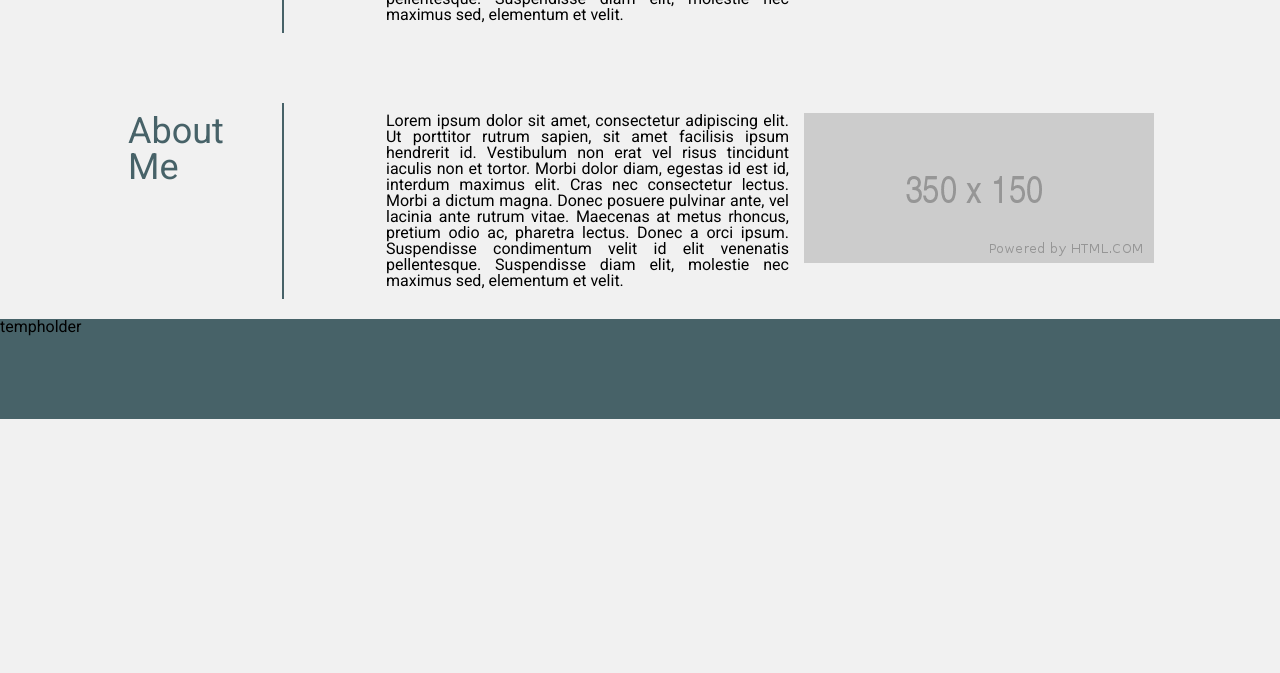
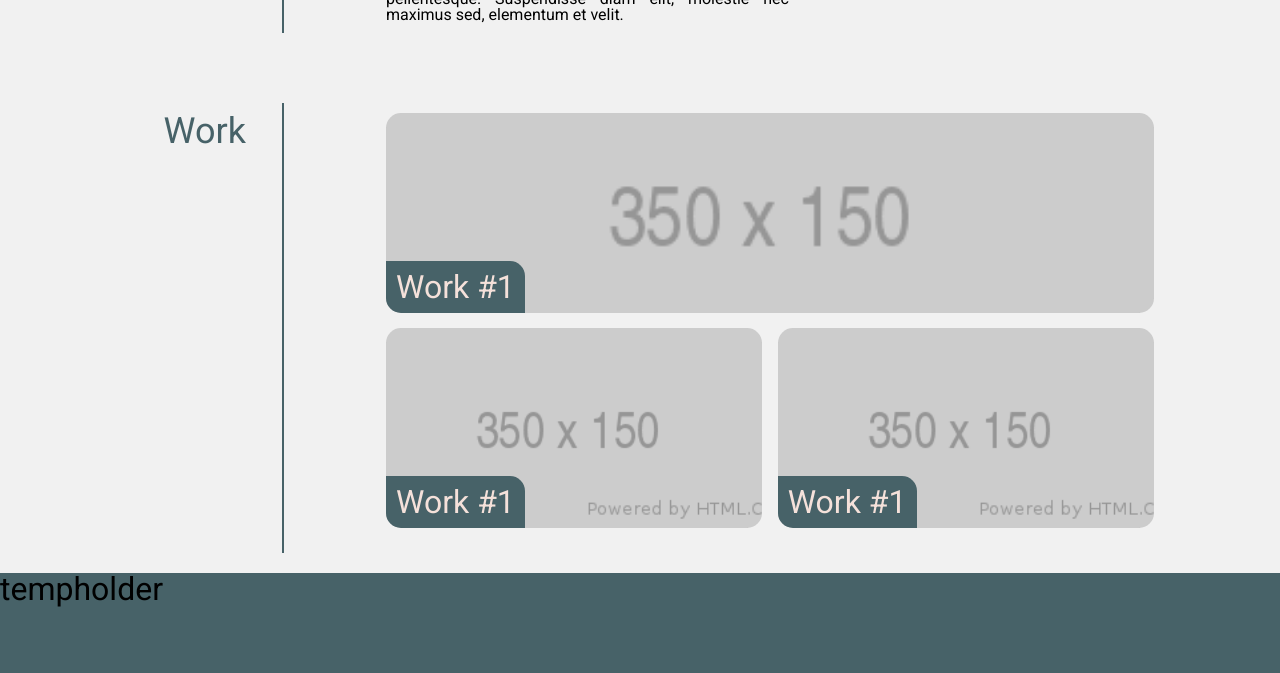
Before and after one commit to carmart7/project-portfolio, a plain HTML site: page index.html in a window 1280 px wide. Shown: the part 737-1410 px from the top of the page. Before the commit the page ends 1156 px from the top, so only its background shows below. Drawn offline with Linux system fonts and the light colour scheme.

Commit message:
style and format work section

```diff
--- a/assets/styles/style.css
+++ b/assets/styles/style.css
@@ -1,15 +1,31 @@
+/* Variables */
+
 :root {
     --light-background-color: #f1f1f1;
     --dark-background-color: #476268;
     --text-light: #f5e1da;
     --side-padding: 10%;
+    --border-color: #40a798;
 }
+
+/* Universal */
 
 body {
     background-color: var(--light-background-color);
     box-sizing: border-box;
     font-family: 'Roboto', sans-serif;
 }
+
+h2 {
+    color: var(--dark-background-color);
+    font-size: 225%;
+}
+
+h3 {
+    font-size: 200%;
+}
+
+/* Header */
 
 header {
     background-color: var(--dark-background-color);
@@ -38,6 +54,8 @@ a {
     cursor: pointer;
 }
 
+/* Large Image at the top of page */
+
 #image-holder {
     position: relative;
     width: 100%;
@@ -46,8 +64,8 @@ a {
     background-position: center;
     background-size: cover;
     background-repeat: no-repeat;
-    border-top: black solid 2px;
-    border-bottom: black solid 2px;
+    border-top: var(--border-color) solid 2px;
+    border-bottom: var(--border-color) solid 2px;
 
 }
 
@@ -60,7 +78,11 @@ a {
     border-top-left-radius: 15px;
     border-bottom-left-radius: 15px;
     margin-bottom: 10px;
+    border: var(--border-color) solid 2px;
+    border-right: none;
 }
+
+/* Main */
 
 section {
     padding-top: 50px;
@@ -75,6 +97,7 @@ section {
     margin-right: 10%;
     padding-top: 10px;
     margin-bottom: 20px;
+    text-align: center;
 }
 
 .right-holder {
@@ -82,19 +105,62 @@ section {
     padding-top: 10px;
     padding-bottom: 10px;
     margin-bottom: 20px;
-    position: relative;
+}
+
+/* About Section */
+
+#about .right-holder {
     text-align: justify;
 }
 
-.right-holder img {
+#about .right-holder img {
     float: right;
     padding-left: 15px;
 }
+/* Work Section*/
+#work .right-holder {
+    display: flex;
+    flex-wrap: wrap;
+    flex-direction: row;
+    justify-content: space-between;
+}
 
-h2 {
-    color: var(--dark-background-color);
-    font-size: 225%;
+.major-work, .minor-work {
+    border-radius: 20px;
+    margin-bottom: 15px;
+    height: 200px;
+    background-color: black;
+    position: relative;
+
 }
+
+.major-work {
+    width: 100%;
+}
+
+.minor-work {
+    width: 49%;
+}
+
+.work-name {
+    position: absolute;
+    bottom: 0;
+    left: 0;
+    background-color: var(--dark-background-color);
+    border-bottom-left-radius: 15px;
+    border-top-right-radius: 15px;
+    padding: 10px;
+    color: var(--text-light);
+}
+
+.work-img {
+    width: 100%;
+    height: 100%;
+    object-fit: cover;
+    border-radius: 15px;
+}
+
+/* Footer */
 
 footer {
     width: 100%;
--- a/index.html
+++ b/index.html
@@ -33,11 +33,27 @@
 
         <section id="work">
             <div class="left-holder">
-                <h2>About Me </h2>
+                <h2>Work</h2>
             </div>
             <div class="right-holder">
-                <img src="./assets/images/placeholder.png" alt="">
-                <p>Lorem ipsum dolor sit amet, consectetur adipiscing elit. Ut porttitor rutrum sapien, sit amet facilisis ipsum hendrerit id. Vestibulum non erat vel risus tincidunt iaculis non et tortor. Morbi dolor diam, egestas id est id, interdum maximus elit. Cras nec consectetur lectus. Morbi a dictum magna. Donec posuere pulvinar ante, vel lacinia ante rutrum vitae. Maecenas at metus rhoncus, pretium odio ac, pharetra lectus. Donec a orci ipsum. Suspendisse condimentum velit id elit venenatis pellentesque. Suspendisse diam elit, molestie nec maximus sed, elementum et velit.</p>
+                <div class="major-work">
+                    <img class="work-img" src="./assets/images/placeholder.png" alt="">
+                    <div class="work-name">
+                        <h3>Work #1</h3>
+                    </div>
+                </div>
+                <div class="minor-work">
+                    <img class="work-img" src="./assets/images/placeholder.png" alt="">
+                    <div class="work-name">
+                        <h3>Work #1</h3>
+                    </div>
+                </div>
+                <div class="minor-work">
+                    <img class="work-img" src="./assets/images/placeholder.png" alt="">
+                    <div class="work-name">
+                        <h3>Work #1</h3>
+                    </div>
+                </div>
             </div>
         </section>
 
```
